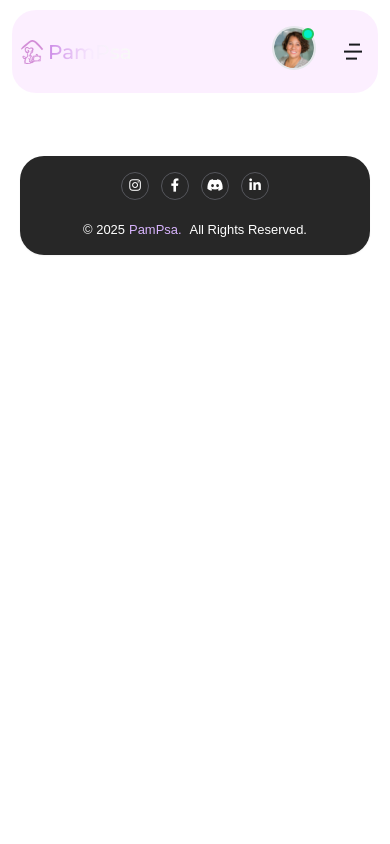
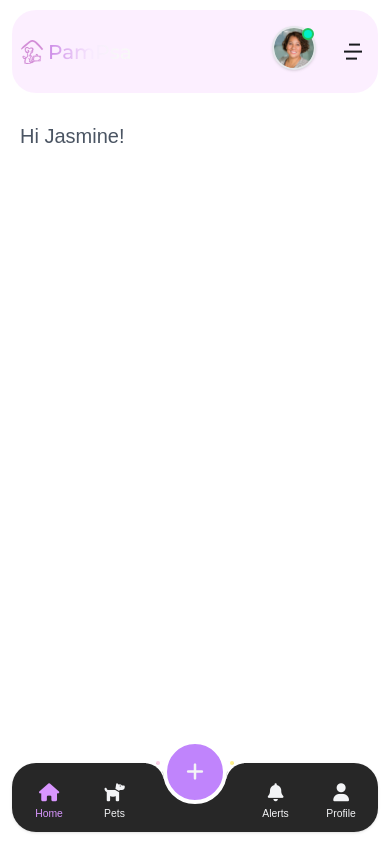
Before and after one commit to heisdanielade/PamietamPsa-frontend, a Vue app: page /u/profile in a window 390 px wide. Built offline with nearby package versions, Linux system fonts and the light colour scheme; a web font is replaced by a local one.

Commit message:
Design: added greeting text & mobile navbar in profile page

```diff
--- /dev/null
+++ b/src/components/account/Greeting.vue
@@ -0,0 +1,17 @@
+
+<script setup>
+
+const user = {
+    username: "Jasmine",
+}
+</script>
+
+
+
+<template>
+    <div class="flex items-center w-full h-20 xbg-red-400 overflow-hidden px-5 md:p-3 mt-24 md:mt-28 mb-0 md:mb-10 md:max-w-screen-md md:mx-auto lg:mx-auto lg:max-w-screen-lg">
+        <h1 class="hi font-medium text-xl md:text-3xl text-gray-600">
+            Hi {{ user.username }}!
+        </h1>
+    </div>
+</template>
--- /dev/null
+++ b/src/components/account/MobileNav.vue
@@ -0,0 +1,156 @@
+<script setup>
+import { ref } from "vue";
+
+const user = {
+    initials: "H",
+    hasProfileImage: true,
+    profileImage: "",
+}
+
+const isVisible = ref(false);
+const toggle = () => {
+    isVisible.value = !isVisible.value;
+};
+
+</script>
+
+
+
+<template>
+    <nav class="fixed z-50 bottom-0 w-full xh-24 flex items-center xbg-red-400 overflow-hidden pt-10 pb-3">
+        <div class="bg-dark shadow w-full h-[4.3rem] text-gray-100 rounded-3xl px-5 pt-4 pb-3 mx-3 flex items-center justify-between max-w-screen-lg">
+
+                <!-- Home button -->
+                <button @click="" type="button" id="goToHome"
+                    class="active inline-flex flex-col items-center justify-center p-1 w-[2.125rem] h-[2.125rem] focus:outline-none">
+                    <i class="text-lg fa-solid fa-house"></i>
+
+                    <span class="function x-translate-y-1 xbg-blue-400 text-[0.65rem] text-center">
+                        Home
+                    </span>
+
+                    <!-- Screen reader only -->
+
+                    <span class="sr-only">Go to home</span>
+                </button>
+
+
+                <!-- Pets button -->
+                <button @click="" type="button" id="goToPets"
+                    class="inline-flex flex-col items-center justify-center p-1 w-[2.125rem] h-[2.125rem] focus:outline-none">
+                    <i class="text-lg fa-solid fa-dog"></i>
+
+                    <span class="function x-translate-y-1 xbg-blue-400 text-[0.65rem] text-center">
+                        Pets
+                    </span>
+
+                    <!-- Screen reader only -->
+                    <span class="sr-only">Show my pets</span>
+                </button>
+
+
+                <!-- Add button -->
+                <button @click="" type="button" id="goToReminders"
+                    class="add-btn relative inline-flex flex-col items-center justify-center p-7 w-[2.125rem] h-[2.125rem] -translate-y-7 rounded-full bg-purple-400 border-[4.5px] border-white focus:outline-none">
+                    <i class="text-xl fa-solid fa-plus"></i>
+
+                    <span class="hidden function x-translate-y-1 xbg-blue-400 text-[0.65rem] text-center">
+                        Add
+                    </span>
+
+                    <!-- curved corners -->
+                    <span class="left-corner absolute top-[1.2rem] -left-[1.41rem] shadow-[0_-4px_0_0_white] bg-dark w-5 h-5 rounded-tr-3xl">
+                        <span class="absolute -top-[0.1rem] left-3 z-20 w-1 h-1 bg-pink-200 rounded-full"></span>
+                    </span>
+
+                    <span class="right-corner absolute top-[1.2rem] -right-[1.41rem] shadow-[0_-4px_0_0_white] bg-dark w-5 h-5 rounded-tl-3xl">
+                        <span class="absolute -top-[0.1rem] right-3 z-20 w-1 h-1 bg-yellow-200 rounded-full"></span>
+                    </span>
+
+
+
+                    <!-- Screen reader only -->
+
+                    <span class="sr-only">Show reminders</span>
+                </button>
+
+
+                <!-- ALerts button -->
+                <button @click="" type="button" id="goToAlerts"
+                    class="inline-flex flex-col items-center justify-center p-1 w-[2.125rem] h-[2.125rem] focus:outline-none">
+                    <i class="text-lg fa-solid fa-bell"></i>
+
+                    <span class="function x-translate-y-1 xbg-blue-400 text-[0.65rem] text-center">
+                        Alerts
+                    </span>
+
+                    <!-- Screen reader only -->
+
+                    <span class="sr-only">Show Alerts</span>
+                </button>
+
+
+                <!-- Profile button -->
+                <button @click="" type="button" id="goToProfile"
+                    class="inline-flex flex-col items-center justify-center p-1 w-[2.125rem] h-[2.125rem] focus:outline-none">
+                    <i class="text-lg fa-solid fa-user"></i>
+
+                    <span class="function x-translate-y-1 xbg-blue-400 text-[0.65rem] text-center">
+                        Profile
+                    </span>
+
+                    <!-- Screen reader only -->
+                    <span class="sr-only">Go to Profile</span>
+                </button>
+
+        </div>
+    </nav>
+
+</template>
+
+
+
+<style scoped>
+.active{
+    --tw-text-opacity: 1;
+    color: rgb(216 150 254 / var(--tw-text-opacity, 1))
+}
+
+
+/* before */
+.add-btn .left-corner::before,
+.add-btn .right-corner::before{
+    content: "";
+    position: absolute;
+    top: 0.1px;
+    width: 0.2rem;
+    height: 1rem;
+    background-color: var(--main-color);
+}
+.add-btn .left-corner::before{
+    left: -0.1rem;
+}
+.add-btn .right-corner::before{
+    right: -0.1rem;
+}
+
+/* after */
+.add-btn .left-corner::after,
+.add-btn .right-corner::after{
+    content: "";
+    position: absolute;
+    top: -0.4px;
+    width: 0.6rem;
+    height: 0.65rem;
+    background-color: white;
+    border: 2px solid white;
+}
+.add-btn .left-corner::after{
+    left: 0.8rem;
+    border-bottom-left-radius: 15rem;
+}
+.add-btn .right-corner::after{
+    right: 0.8rem;
+    border-bottom-right-radius: 15rem;
+}
+</style>
--- a/src/components/home/FooterV2.vue
+++ b/src/components/home/FooterV2.vue
@@ -11,7 +11,7 @@ const currentYear = ref(new Date().getFullYear());
 
 <template>
     <footer v-scroll-reveal
-        class="not-shown md:bg-purple-50 flex flex-col justify-end md:justify-between overflow-hidden rounded-[2.25rem] px-5 py-7 md:p-3 mt-32 mb-0 md:mb-10 xh-[10rem] md:h-auto md:max-w-screen-md md:mx-auto lg:mx-auto lg:max-w-screen-lg">
+        class="not-shown md:bg-purple-50 flex flex-col justify-end md:justify-between overflow-hidden rounded-[2.25rem] px-5 py-7 md:p-3 mt-32 mb-0 md:mb-10 md:h-auto md:max-w-screen-md md:mx-auto lg:mx-auto lg:max-w-screen-lg">
 
         <div class="info hidden md:flex flex-col md:flex-row items-center justify-between px-9 mb-10 md:mb-2">
             <div class="left">
--- a/src/components/home/Header.vue
+++ b/src/components/home/Header.vue
@@ -32,7 +32,7 @@ const toggle = () => {
                 <div class="flex items-center md:order-2">
                     <!-- User avatar if user is logged in -->
                     <router-link v-if="user.isLoggedIn" to="/u/profile" class="relative">
-                        <div class="inline-flex items-center justify-center w-11 h-11 overflow-hidden bg-gray-100 border-[0.15rem] border-gray-200 rounded-full">
+                        <div class="inline-flex items-center justify-center w-11 h-11 shadow overflow-hidden bg-gray-100 border-[0.15rem] border-gray-200 rounded-full">
                             <span v-if="user.hasProfileImage" class="flex items-center justify-center">
                                 <img src="@/assets/images/others/user.webp" alt="User Profile Image" class="object-fill w-11 h-11">
                             </span>
@@ -88,7 +88,7 @@ const toggle = () => {
         <!-- Mobile Navbar -->
         <Transition name="slide">
             <div v-if="isVisible"
-                class="mobile-menu blur-bg-2 pt-16 px-5 block md:hidden fixed top-0 left-0 z-40 w-full h-[15rem] rounded-b-3xl">
+                class="mobile-menu blur-bg-2 pt-20 px-5 block md:hidden fixed top-0 left-0 z-40 w-full h-[16rem] rounded-b-3xl">
                 <ul class="flex flex-col mt-6 font-semibold text-sm">
                     <li v-scroll-reveal class="not-shown mb-[0.8rem] w-full">
                         <router-link to="/x" class="moblie-menu-link relative flex items-center justify-start pb-1 text-gray-600 hover:text-purple-500">
--- a/src/components/home/Preview.vue
+++ b/src/components/home/Preview.vue
@@ -5,15 +5,15 @@
         id="preview">
 
         <!-- Main text -->
-        <div v-scroll-reveal
-            class="not-shown xbg-red-300 text h-full relative md:absolute top-0 md:left-1/2 md:-translate-x-1/2 flex flex-col items-center">
-            <h1 class="text-[9.25rem] opacity-100 font-semibold">
+        <div
+            class="text h-full relative md:absolute top-0 md:left-1/2 md:-translate-x-1/2 flex flex-col items-center">
+            <h1 v-scroll-reveal class="not-shown text-[9.25rem] opacity-100 font-semibold">
                 340
             </h1>
-            <h2 class="text-7xl font-semibold opacity-100">
+            <h2 v-scroll-reveal class="not-shown text-7xl font-semibold opacity-100">
                 thousand
             </h2>
-            <p class="text-2xl font-medium opacity-100">
+            <p v-scroll-reveal class="not-shown text-2xl font-medium opacity-100">
                 monthly active users
             </p>
         </div>
--- a/src/components/pages/account/MyProfile.vue
+++ b/src/components/pages/account/MyProfile.vue
@@ -2,6 +2,9 @@
 
 import Header from "@/components/home/Header.vue";
 import FooterV2 from "@/components/home/FooterV2.vue";
+
+import Greeting from "@/components/account/Greeting.vue";
+import MobileNav from "@/components/account/MobileNav.vue";
 
 </script>
 
@@ -12,7 +15,13 @@ import FooterV2 from "@/components/home/FooterV2.vue";
     <!-- Header Section -->
     <Header></Header>
 
+    <!-- Greeting Section -->
+    <Greeting></Greeting>
+
+    <!-- Mobile Nav Section -->
+    <MobileNav class="flex md:hidden"></MobileNav>
+
     <!-- Footer Section -->
-    <FooterV2></FooterV2>
+    <FooterV2 class="hidden md:flex"></FooterV2>
 
 </template>
```
